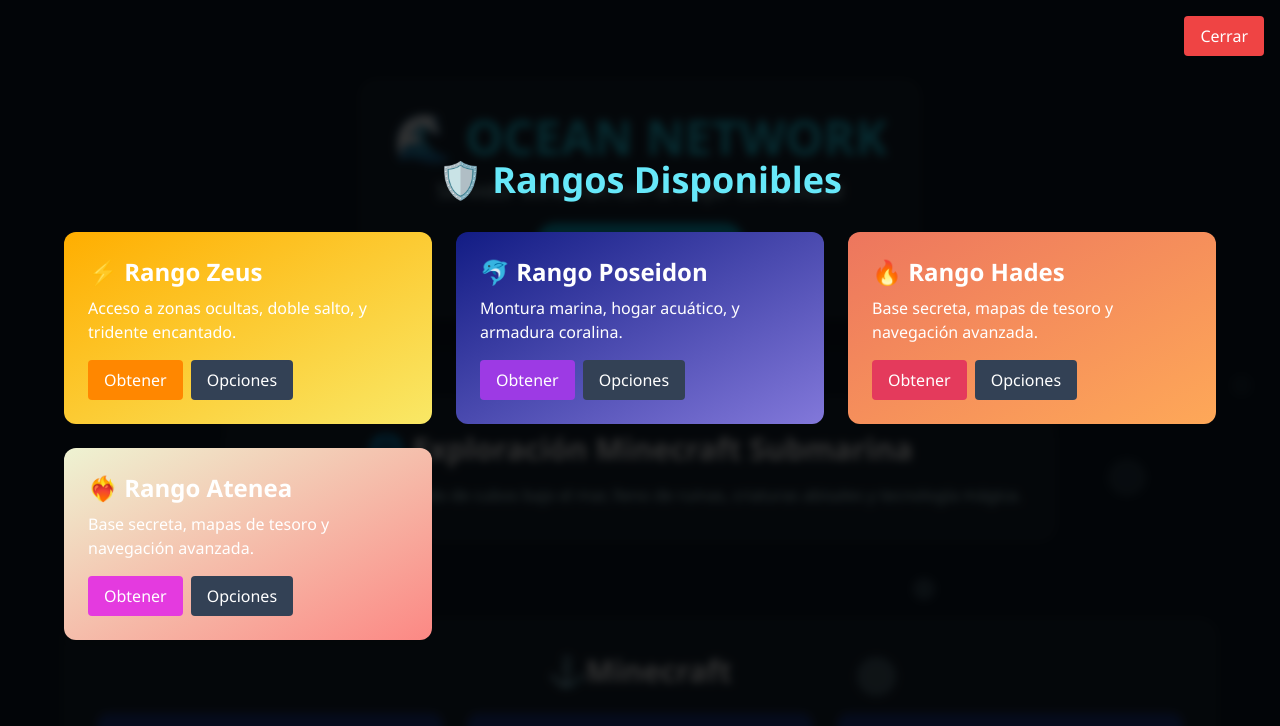
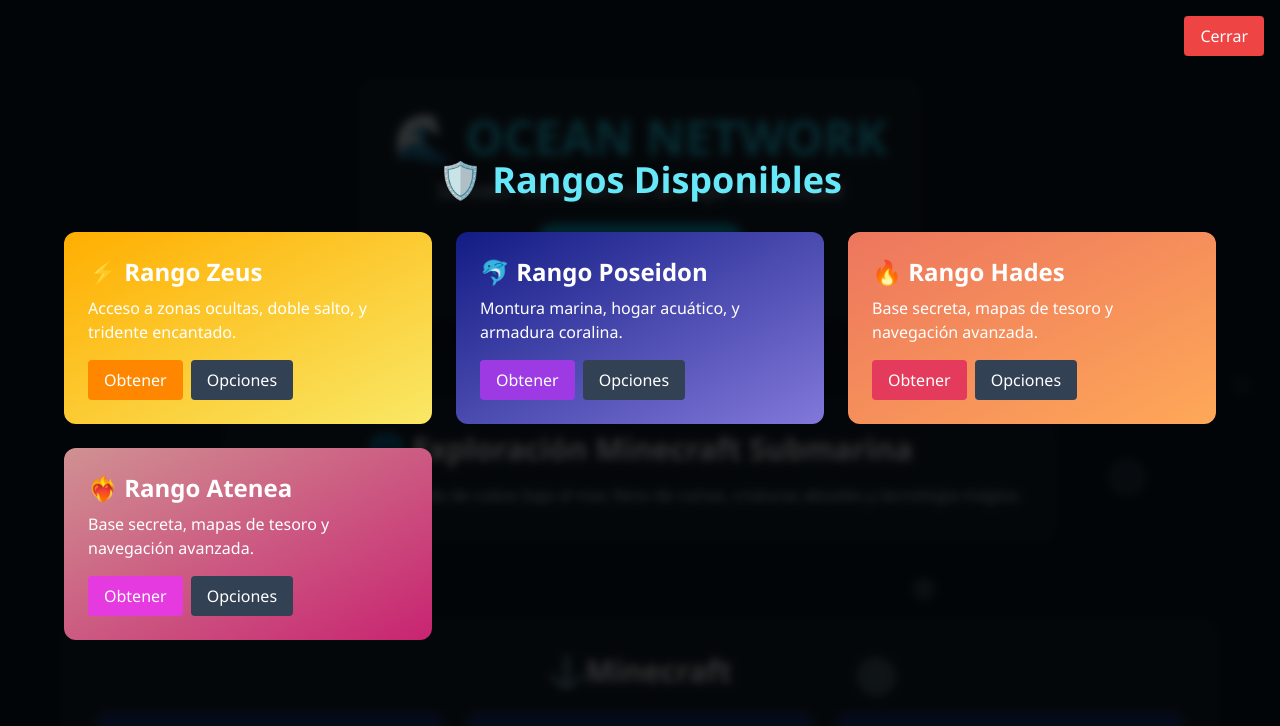
Before and after one commit to xivertr60/Ocean-Network, a plain HTML site: page index.html in a window 1280 px wide. Both pictures are taken after a click on the button 270 px from the left and 767 px from the top of the page. Shown: the top 726 px of the page. Drawn offline with nearby package versions, Linux system fonts and the light colour scheme.

Commit message:
Update index.html

```diff
--- a/index.html
+++ b/index.html
@@ -111,7 +111,7 @@
         <button onclick="mostrarOpciones('Hades', 'Base secreta, mapas de tesoro, navegación avanzada', '9.99€')" class="bg-slate-700 hover:bg-slate-600 px-4 py-2 rounded">Opciones</button>
       </div>
    </div>
- <div class="bg-gradient-to-br from-[#eef3d2] to-[#fc8884] p-6 rounded-xl shadow-lg text-white">
+ <div class="bg-gradient-to-br from-[#d09192] to-[#c82471] p-6 rounded-xl shadow-lg text-white">
       <h3 class="text-2xl font-bold mb-2">❤‍🔥 Rango Atenea</h3>
       <p>Base secreta, mapas de tesoro y navegación avanzada.</p>
       <div class="flex gap-2 mt-4">
```
